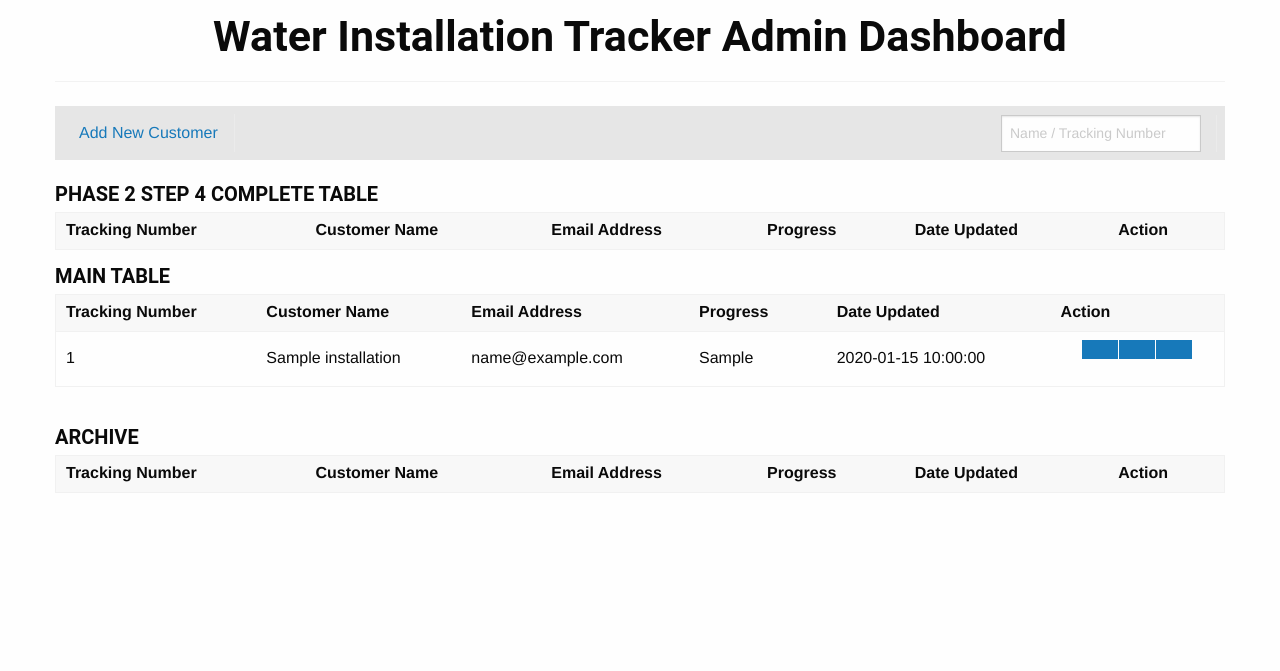
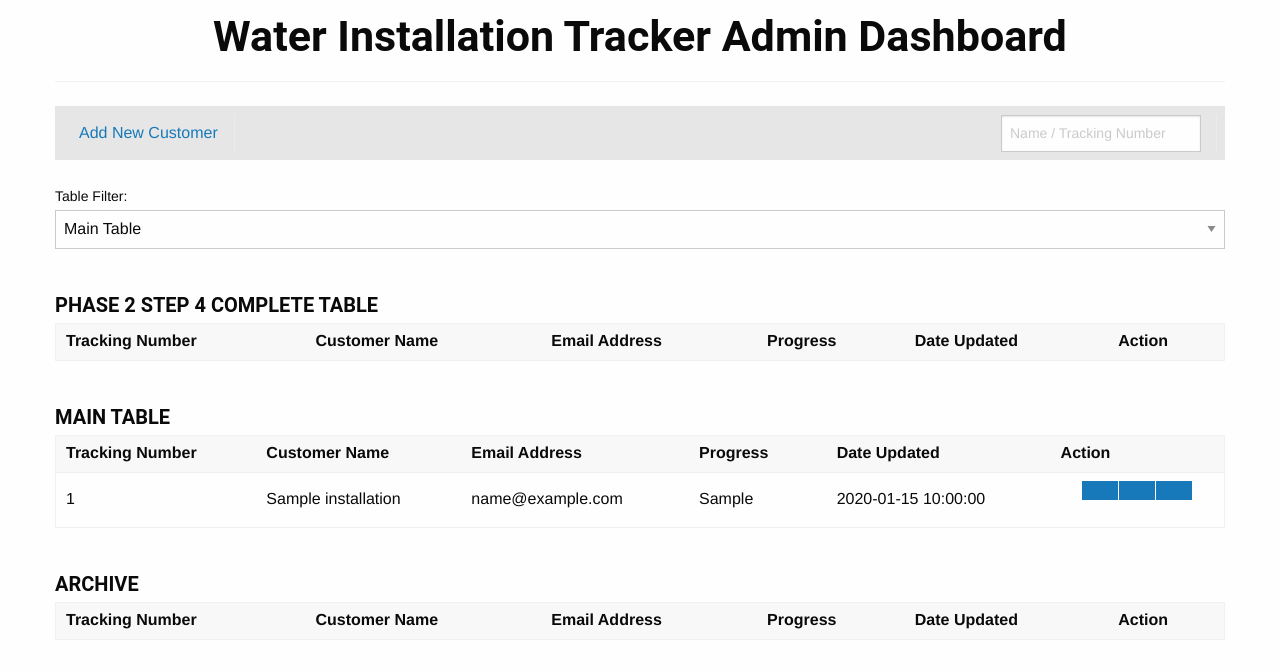
Before and after one commit to halldavidwv/BAWADI-AquaLink, a PHP site: page / in a window 1280 px wide. Shown: the part 309-980 px from the top of the page. Before the commit the page ends 802 px from the top, so only its background shows below. Run offline with PHP 8.4, Linux system fonts and the light colour scheme; tables that the repository leaves empty hold one stand-in row (values such as "Sample post"); data that the repository does not hold is empty; some libraries are stand-ins or nearby versions; some web fonts are replaced; grey boxes are pictures that could not be loaded.

Commit message:
feat: add select box for table filter
Added select box for table filter. It has no functionality yet
Added div with class cell per table in order to shrink select box. Still
not yet implemented and experimenting with the grid functionality.

```diff
--- a/app/index.php
+++ b/app/index.php
@@ -20,7 +20,7 @@
         <br>
         <div class="top-bar stacked-for-medium">
             <div class="top-bar-left">
-                <ul class="dropdown menu" data-dropdown-menu>
+                <ul class="menu">
                     <li>
                         <a data-open="add_button">
                             Add New Customer
@@ -30,16 +30,32 @@
             </div>
             <div class="top-bar-right">
                 <ul class="menu">
-                    <li><input name='tracking_number_search' id="tracking_number_search" type="search"
-                            placeholder="Name / Tracking Number"></li>
+                    <li>
+                        <input name='tracking_number_search' id="tracking_number_search" type="search"
+                            placeholder="Name / Tracking Number">
+                    </li>
                 </ul>
             </div>
         </div>
         <br>
         <div class="grid-container full">
-            <div class="grid-x grid-margin-x" id="content">
-                <br>
-                <div class="cell auto">
+            <div class="grid-y grid-margin-y" id="content">
+                <div class="cell small-4 medium-6 large-2">
+                    <label for="">Table Filter:
+                        <select name="select_display_table" id="select_display_table">
+                            <option value="main-table">Main Table</option>
+                            <option value="phase-2-step-1-table"></option>
+                            <option value="phase-2-step-2-table"></option>
+                            <option value="phase-2-step-3-table"></option>
+                            <option value="phase-2-step-4-incomplete-table"></option>
+                            <option value="phase-2-step-4-complete-table"></option>
+                            <option value="phase-3-step-1-table"></option>
+                            <option value="phase-4-step-1-table"></option>
+                            <option value=""></option>
+                        </select>
+                    </label>
+                </div>
+                <div class="cell small-4">
                     <?php
                     $phase_2_step_4_complete_sql = "SELECT * FROM water_installation WHERE step = 'Phase-2-Step-4-Complete'";
                     $phase_2_step_4_complete_result = mysqli_query($conn, $phase_2_step_4_complete_sql);
@@ -48,6 +64,8 @@
                         <h3>Phase 2 Step 4 Complete Table</h3>
                     <?php } ?>
                     <table class="table responsive stack" id="phase-2-step-4-complete-table"></table>
+                </div>
+                <div class="cell small-4">
                     <h3>Main Table</h3>
                     <table class="table responsive stack">
                         <thead>
@@ -64,7 +82,8 @@
 
                         </tbody>
                     </table>
-                    <br>
+                </div>
+                <div class="cell small-4">
                     <?php
                     $archive_sql = "SELECT * FROM water_installation WHERE step = 'Complete' AND time_updated < NOW() - INTERVAL 2 DAY";
                     $archive_result = mysqli_query($conn, $archive_sql);
```
Lines whose indentation alone changed are shown as unchanged.
